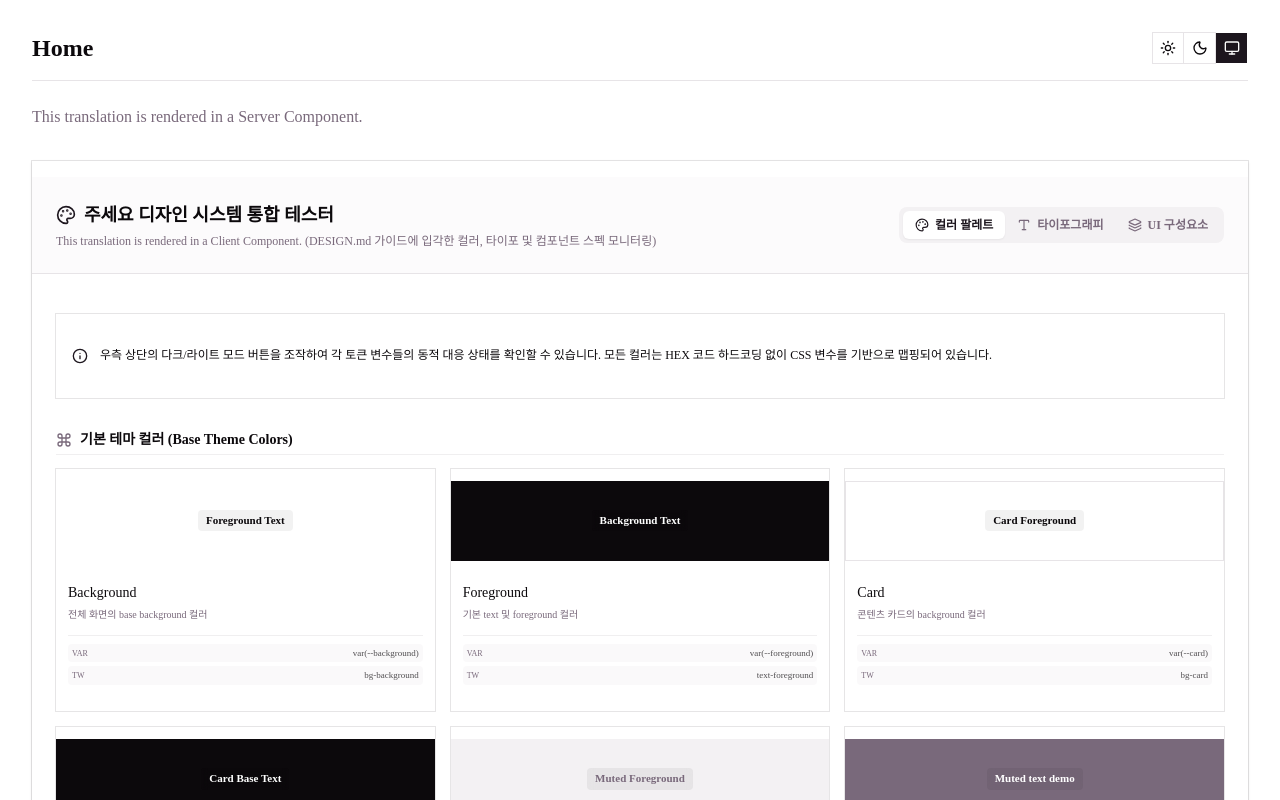
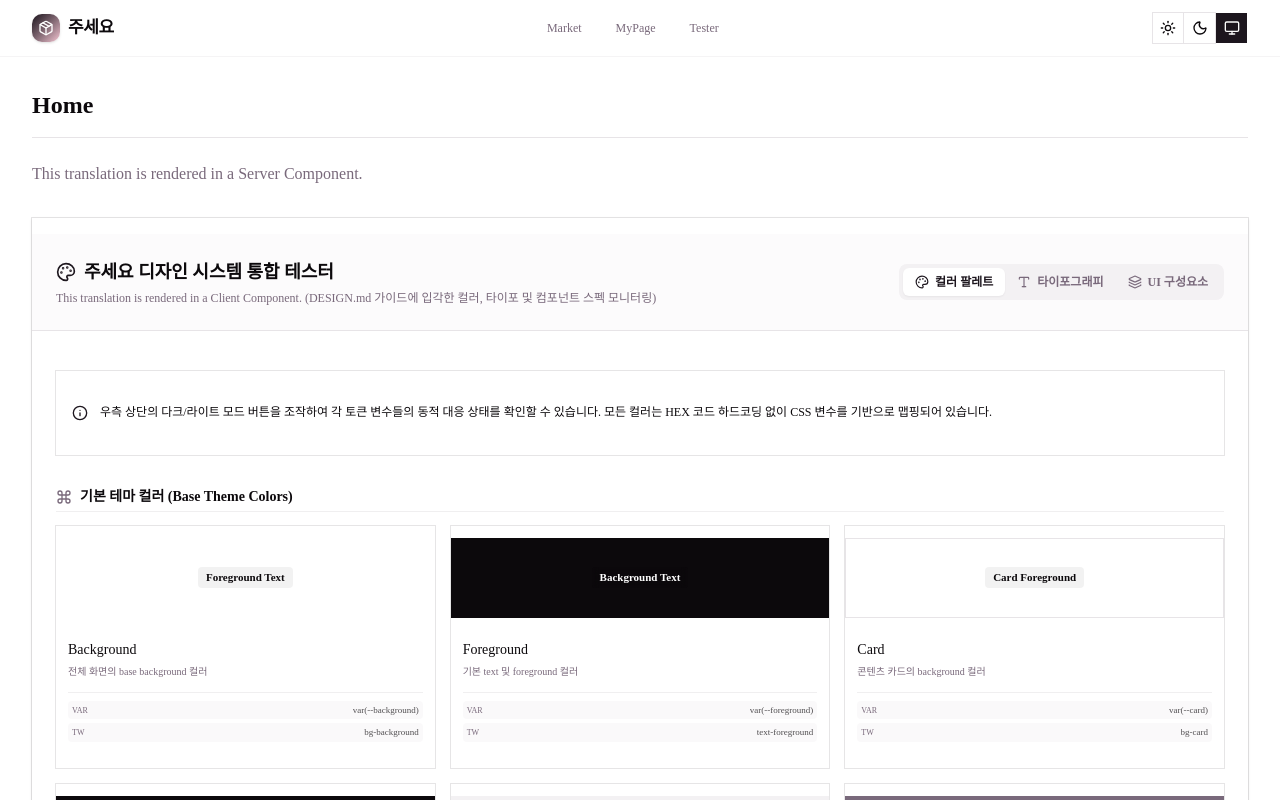
Before and after one commit to SihyeonHong/juseyo, a Next.js app: page /en/tester in a window 1280 px wide. Shown: the top 800 px of the page. Built offline with nearby package versions, Linux system fonts and the light colour scheme.

Commit message:
feat: add Header

```diff
--- a/src/app/[locale]/[userId]/mypage/page.tsx
+++ b/src/app/[locale]/[userId]/mypage/page.tsx
@@ -1,12 +1,14 @@
 
-import ThemeToggle from "@/components/common/theme-toggle";
+interface PageProps {
+  params: Promise<{ userId: string }>;
+}
 
-export default async function Page() {
+export default async function Page({ params }: PageProps) {
+  const { userId } = await params;
+
   return (
-    <main>
-        <h1 className="text-2xl font-bold">[userId] mypage</h1>
-        <ThemeToggle />
-
+    <main className="p-8">
+      <h1 className="text-2xl font-bold">{userId} mypage</h1>
     </main>
   );
 }
--- a/src/app/[locale]/[userId]/page.tsx
+++ b/src/app/[locale]/[userId]/page.tsx
@@ -1,12 +1,14 @@
 
-import ThemeToggle from "@/components/common/theme-toggle";
+interface PageProps {
+  params: Promise<{ userId: string }>;
+}
 
-export default async function Page() {
+export default async function Page({ params }: PageProps) {
+  const { userId } = await params;
+
   return (
-    <main>
-        <h1 className="text-2xl font-bold">[userId]</h1>
-        <ThemeToggle />
-
+    <main className="p-8">
+      <h1 className="text-2xl font-bold">{userId}</h1>
     </main>
   );
 }
--- a/src/app/[locale]/layout.tsx
+++ b/src/app/[locale]/layout.tsx
@@ -4,6 +4,7 @@ import { NextIntlClientProvider } from "next-intl";
 import { getMessages } from "next-intl/server";
 
 import { pretendard } from "@/app/fonts";
+import Header from "@/components/common/header";
 import { routing } from "@/i18n/routing";
 import ThemeProvider from "@/provider/theme-provider";
 
@@ -38,7 +39,10 @@ export default async function LocaleLayout({
       <body className="antialiased">
         <NextIntlClientProvider messages={messages}>
           <ThemeProvider>
-            {children}
+            <div className="relative flex min-h-screen flex-col">
+              <Header />
+              <main className="flex-1">{children}</main>
+            </div>
           </ThemeProvider>
         </NextIntlClientProvider>
       </body>
--- a/src/app/[locale]/page.tsx
+++ b/src/app/[locale]/page.tsx
@@ -1,21 +1,16 @@
 import { getTranslations } from "next-intl/server";
 
-import ThemeToggle from "@/components/common/theme-toggle";
-import { Link } from "@/i18n/routing";
+
 
 export default async function Home() {
   const t = await getTranslations("HomePage");
 
   return (
     <main className="p-8">
-      <div className="flex justify-between items-center mb-6 border-b border-border pb-4">
+      <div className="mb-6 border-b border-border pb-4">
         <h1 className="text-2xl font-bold">{t("title")}</h1>
-        <ThemeToggle />
       </div>
 
-      <Link href="/tester">
-        Go to Tester Page
-      </Link>
       <p className="mt-2 text-muted-foreground">{t("serverMessage")}</p>
 
     </main>
--- a/src/app/[locale]/tester/page.tsx
+++ b/src/app/[locale]/tester/page.tsx
@@ -1,16 +1,14 @@
 import { getTranslations } from "next-intl/server";
 
 import DesignSystemTester from "@/components/tester/design-system-tester";
-import ThemeToggle from "@/components/common/theme-toggle";
 
 export default async function Home() {
   const t = await getTranslations("HomePage");
 
   return (
     <main className="p-8">
-      <div className="flex justify-between items-center mb-6 border-b border-border pb-4">
+      <div className="mb-6 border-b border-border pb-4">
         <h1 className="text-2xl font-bold">{t("title")}</h1>
-        <ThemeToggle />
       </div>
       <p className="mt-2 text-muted-foreground">{t("serverMessage")}</p>
 
--- /dev/null
+++ b/src/components/common/header.tsx
@@ -0,0 +1,41 @@
+import { Package } from "lucide-react";
+
+import ThemeToggle from "@/components/common/theme-toggle";
+import { Button } from "@/components/shadcn-ui/button";
+import { Link } from "@/i18n/routing";
+
+export default function Header() {
+  return (
+    <header className="sticky top-0 z-50 w-full border-b border-border/40 bg-background/92 backdrop-blur-md">
+      <div className="flex h-14 w-full items-center justify-between px-4 sm:px-6 md:px-8">
+        {/* 서비스 로고 및 홈 링크 */}
+        <Link href="/" className="flex items-center gap-2 group transition-opacity hover:opacity-90">
+          <div className="flex h-7 w-7 items-center justify-center rounded-lg bg-linear-to-br from-primary to-accent-light text-white shadow-sm transition-transform group-hover:scale-105 dark:from-primary dark:to-accent">
+            <Package className="h-4 w-4" />
+          </div>
+          <span className="text-[17px] font-bold tracking-tight text-foreground">
+            주세요
+          </span>
+        </Link>
+
+        {/* 중앙 탐색 링크 버튼들 */}
+        <div className="hidden sm:flex items-center gap-3">
+          <Button asChild variant="ghost" size="sm" className="text-muted-foreground hover:text-foreground">
+            <Link href="/user1234">Market</Link>
+          </Button>
+          <Button asChild variant="ghost" size="sm" className="text-muted-foreground hover:text-foreground">
+            <Link href="/user1234/mypage">MyPage</Link>
+          </Button>
+          <Button asChild variant="ghost" size="sm" className="text-muted-foreground hover:text-foreground">
+            <Link href="/tester">Tester</Link>
+          </Button>
+        </div>
+
+        {/* ThemeToggle 컴포넌트 */}
+        <div className="flex items-center gap-2">
+          <ThemeToggle />
+        </div>
+      </div>
+    </header>
+  );
+}
```
